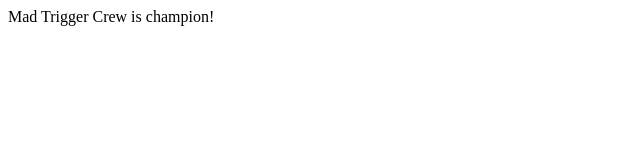
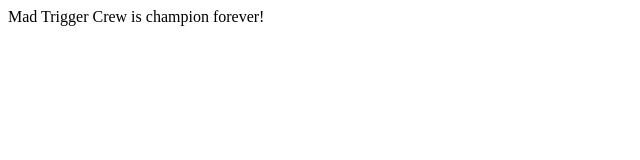
Before and after one commit to jiangmin3737/AWS_DevOps, a plain HTML site: page app/index.html in a window 1280 px wide. Shown: the full height of the page, 0-640 px from the left. Drawn offline with Linux system fonts and the light colour scheme.

Commit message:
Update index.html

```diff
--- a/app/index.html
+++ b/app/index.html
@@ -1,5 +1,5 @@
 <html>
 <body>
-Mad Trigger Crew is champion!
+Mad Trigger Crew is champion forever!
 </body>
 </html>
```
